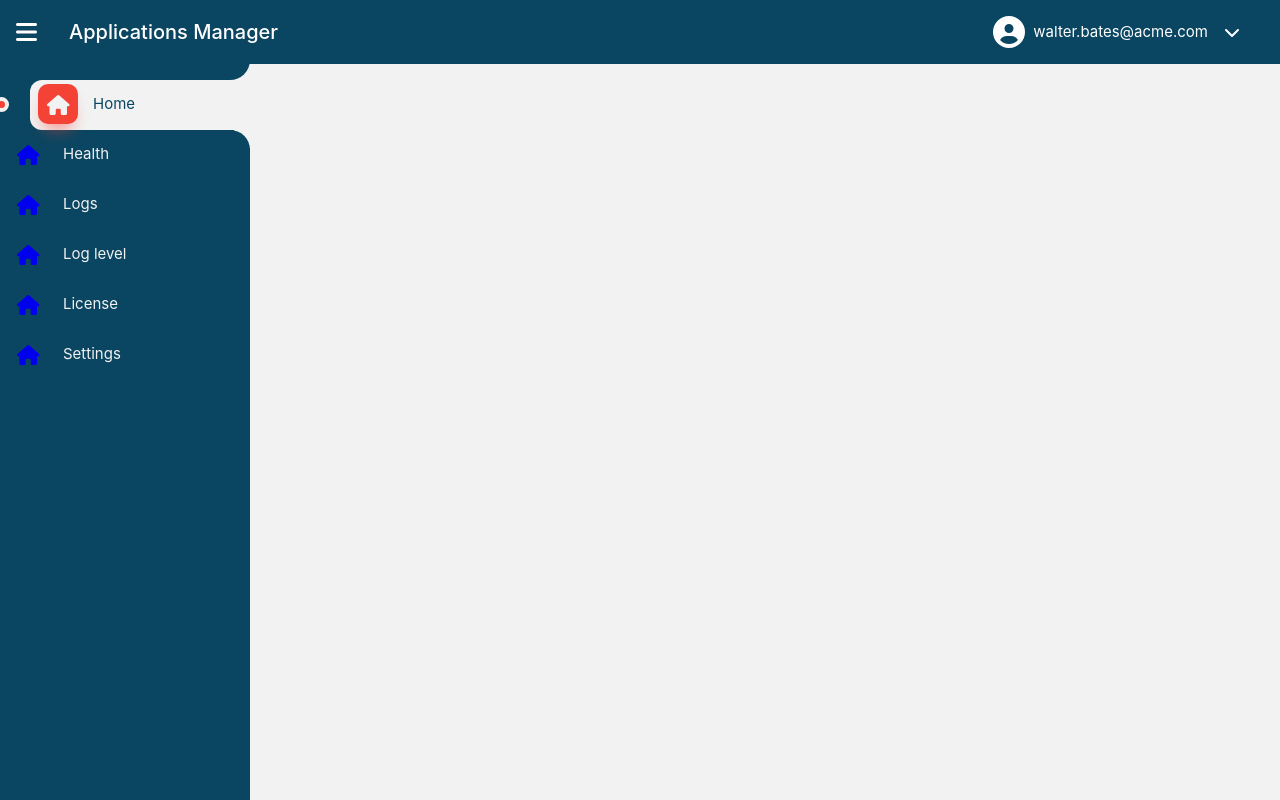
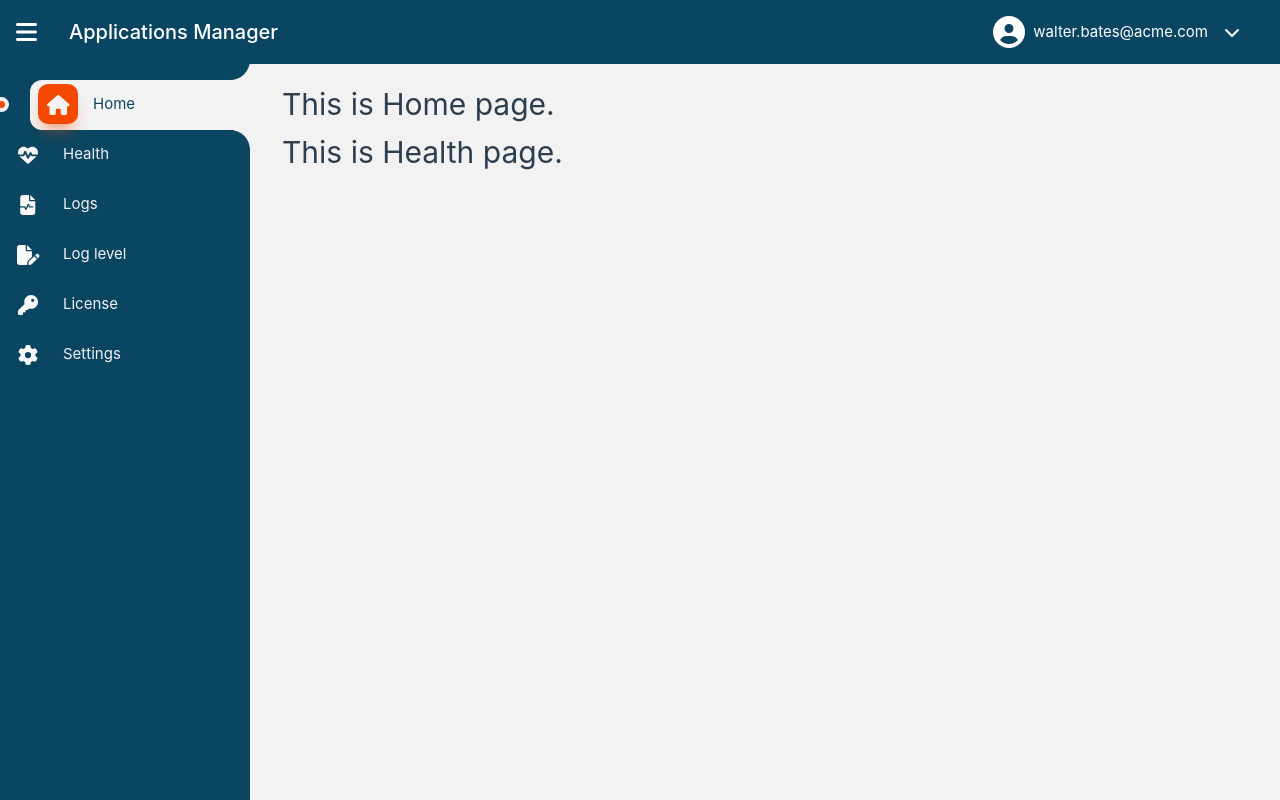
Before and after one commit to VishalThapaliya/vue-admin-dashboard, a Vue app: page / in a window 1280 px wide. Built offline with nearby package versions, Linux system fonts and the light colour scheme.

Commit message:
toggle sidebar menu

```diff
--- a/src/App.vue
+++ b/src/App.vue
@@ -2,7 +2,8 @@
  // import NavigationComponent from './components/partials/NavigationComponent.vue';
   import HeaderComponent from './components/partials/HeaderComponent.vue';
   import MainComponent from './components/MainComponent.vue';
-  import SidebarComponent from './components/partials/SidebarComponent.vue'
+  import SidebarComponent from './components/partials/SidebarComponent.vue';
+  import HomeComponent from './components/HomeComponent.vue';
 </script>
 
 <template>
@@ -20,6 +21,7 @@
 
     <MainComponent />
 
+
   </div>
 
 </template>
--- /dev/null
+++ b/src/components/HealthComponent.vue
@@ -0,0 +1,20 @@
+<script>
+    export default {
+        name: "HealthComponent",
+        data() {
+            return {
+
+            }
+        }
+    }
+</script>
+
+<template>
+    <div>
+        <h1>This is Health page.</h1>
+    </div>
+</template>
+
+<style>
+
+</style>
--- /dev/null
+++ b/src/components/HomeComponent.vue
@@ -0,0 +1,20 @@
+<script>
+    export default {
+        name: "HomeComponent",
+        data() {
+            return {
+
+            }
+        }
+    }
+</script>
+
+<template>
+    <div>
+        <h1>This is Home page.</h1>
+    </div>
+</template>
+
+<style>
+
+</style>
--- a/src/components/MainComponent.vue
+++ b/src/components/MainComponent.vue
@@ -1,12 +1,21 @@
 <script>
+    import HomeComponent from './HomeComponent.vue';
+    import HealthComponent from './HealthComponent.vue';
+
     export default {
-        name: `MainComponent`
+        name: `MainComponent`,
+        components: {
+            HomeComponent,
+            HealthComponent
+        }
+
     }
 </script>
 
 <template>
     <main class="main">
-
+        <HomeComponent />
+        <HealthComponent />
     </main>
 </template>
 
@@ -15,10 +24,12 @@
 .main {
     position: absolute;
     width: calc(100vw - 250px);
-    min-height: 100vh;
+    min-height: calc(100vh - 4rem);
+    top: 4rem;
     background: var(--vt-c-white-mute);
     left: 250px;
     transition: 0.5s;
+    padding: 1rem 2rem;
 }
 
 .main.active {
--- a/src/components/partials/SidebarComponent.vue
+++ b/src/components/partials/SidebarComponent.vue
@@ -1,13 +1,37 @@
 <script>
     export default {
         name: "SideBarComponent",
+        data() {
+            return {
+                isActive_id: 1,
+                menus: [
+                    {id: 1, name: 'Home', icon: 'fa-home', redirect: '/', color: '#f44800', class: 'active'},
+                    {id: 2, name: 'Health', icon: 'fa-heart-pulse', redirect: '/health', color: '#c80707c7', class: ''},
+                    {id: 3, name: 'Logs', icon: 'fa-file-waveform', redirect: '/logs', color: '#f44336', class: ''},
+                    {id: 4, name: 'Log level', icon: 'fa-file-pen', redirect: '/log-level', color: '#f56324', class: ''},
+                    {id: 5, name: 'License', icon: 'fa-key', redirect: '/license', color: '#bb2020', class: ''},
+                    {id: 6, name: 'Settings', icon: 'fa-gear', redirect: '/settings', color: '#7437e7ab', class: ''},
+                ]
+            }
+        },
         methods: {
+            /*
             sidebarToggle() {
                 let list = document.querySelectorAll('.list');
 
-                list.forEach((item) => {
+                list.forEach(item, () => {
+
                     item.classList.remove('active');
-                    item.classList.add('active');
+                    this.isActive.classList.add('active');
+                })
+            }
+            */
+        },
+        computed: {
+            customMenu() {
+                return this.menus.map(menu => {
+                    menu.class = this.isActive_id === menu.id ? 'active' : '';
+                    return menu;
                 })
             }
         }
@@ -17,6 +41,21 @@
 <template>
     <aside class="navigation active">
         <ul>
+            <li v-for="menu in customMenu"
+                :key="menu.id" class="list"
+                :id="menu.id"
+                :class="menu.class"
+                @click="isActive_id = menu.id">
+                <a href="#" :style="'--clr:' + menu.color">
+                    <span class="icon">
+                        <font-awesome-icon v-bind:icon="fa-solid + ' ' + menu.icon"  />
+                    </span>
+                    <span class="text">
+                        {{ menu.name }}
+                    </span>
+                </a>
+            </li>
+            <!--
             <li class="list active" @click="sidebarToggle">
                 <a href="#" style="--clr:#f44336;">
                     <span class="icon">
@@ -70,6 +109,7 @@
                     <span class="text">Settings</span>
                 </a>
             </li>
+            -->
         </ul>
     </aside>
 </template>
@@ -146,7 +186,7 @@
     box-shadow: 6px -4px 0 2px var(--vt-c-white-mute);
     transform: scale(0);
     transform-origin: bottom right;
-    transform: 0.6s;
+    transition: 0.6s;
 }
 
 .navigation ul li.active::after {
@@ -176,6 +216,7 @@
     border: 6px solid transparent;
     transition: 0.5s;
     font-size: 20px;
+    color: var(--vt-c-white-soft);
 }
 
 .navigation ul li.active a .icon {
```
Also changed, not shown: src/main.js (+0 -12 lines).
